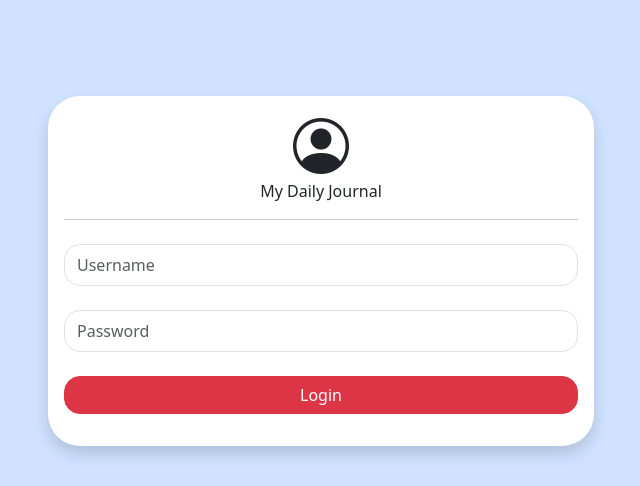
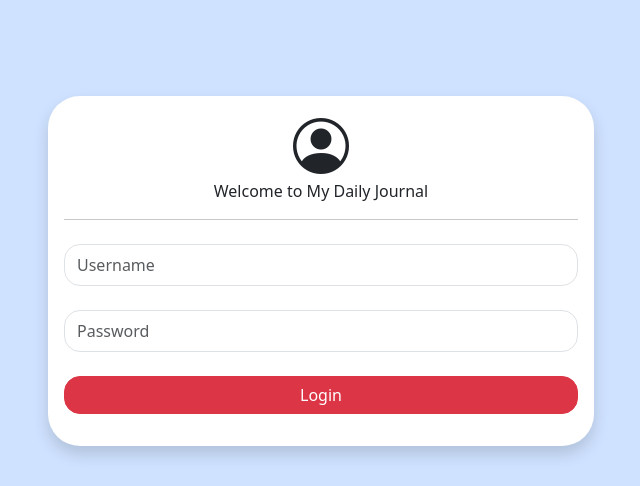
Before and after one commit to ABIDAH56/WebDailyJournal, a PHP site: page /login.php in a window 1280 px wide. Shown: the top 486 px of the page, without its empty margins (319-959 px from the left). Run offline with PHP 8.4, Linux system fonts and the light colour scheme.

Commit message:
ubah judul form login

```diff
--- a/login.php
+++ b/login.php
@@ -72,7 +72,7 @@ if ($_SERVER["REQUEST_METHOD"] == "POST") {
         <div class="card-body">
           <div class="text-center mb-3">
             <i class="bi bi-person-circle h1 display-4"></i>
-            <p>My Daily Journal</p>
+            <p>Welcome to My Daily Journal</p>
             <hr />
           </div>
           <form action="" method="post">
```
